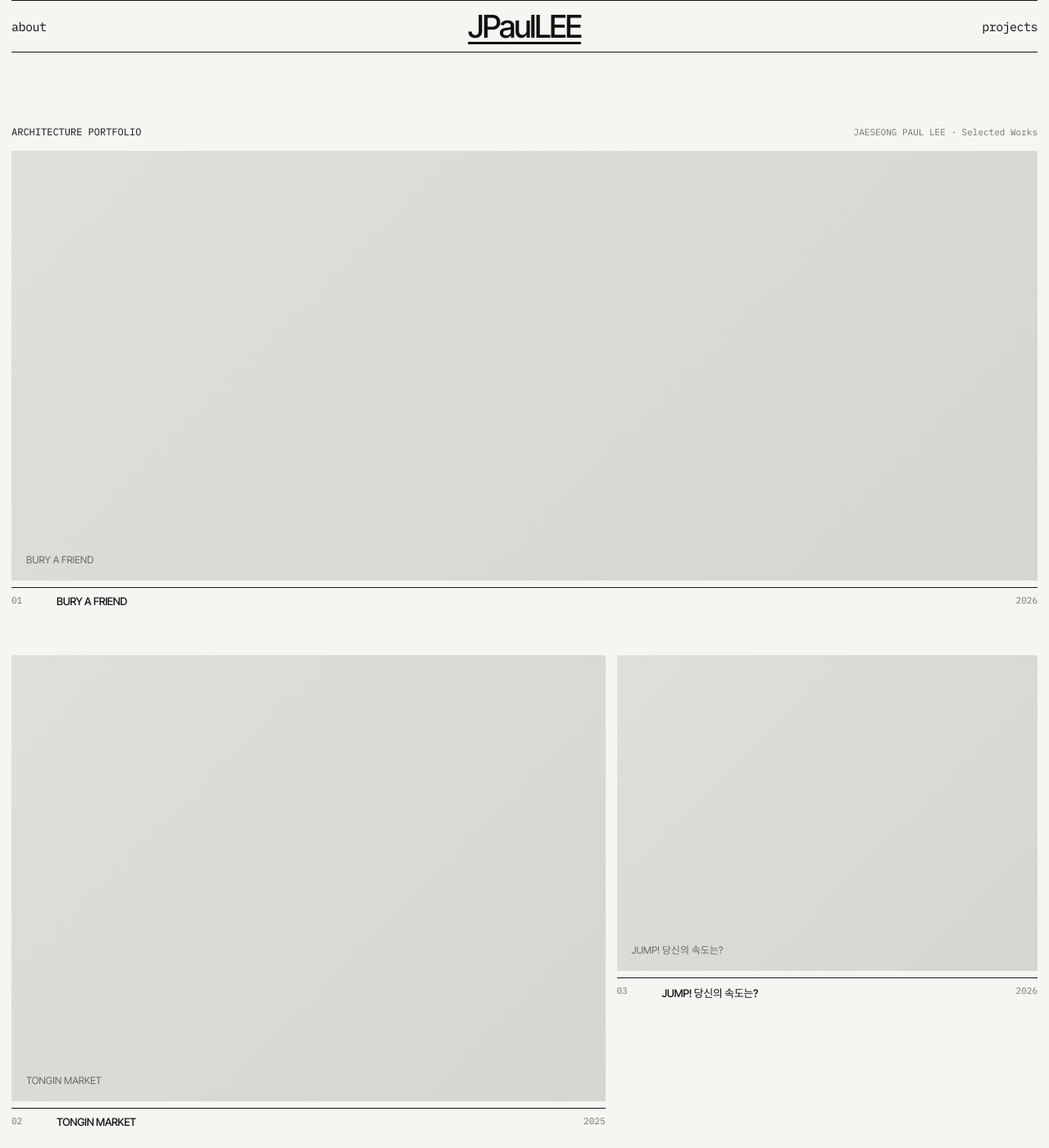
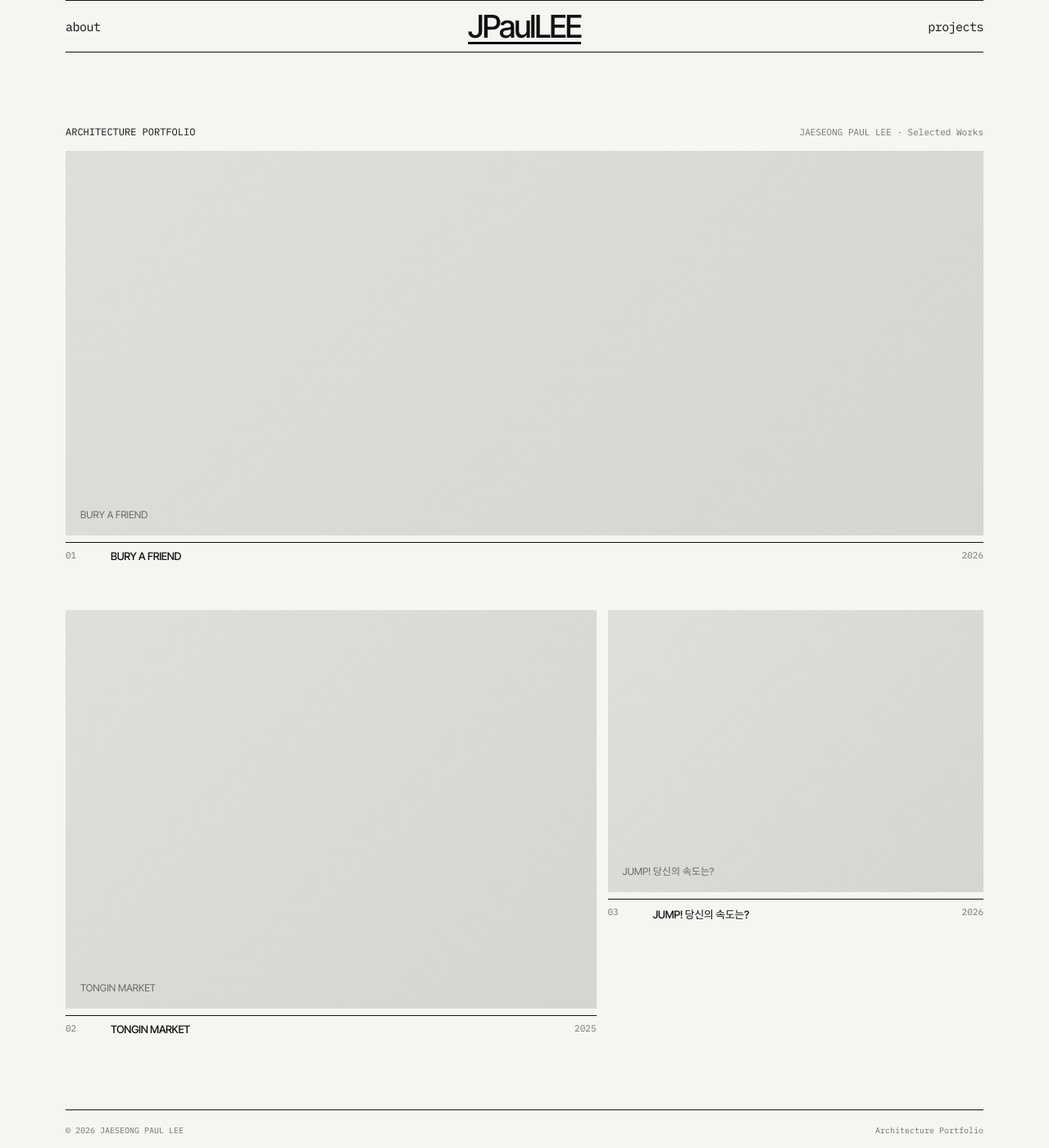
Before and after one commit to jaeseongpaullee/jaeseongpaullee.github.io, a Jekyll site: the page built from index.html, in a window 1280 px wide and 1400 px high. Shown: the whole window at 82% size. Built offline with Jekyll 4.4.1, drawn with Linux system fonts in a browser that asks for light colours.

Commit message:
Add files via upload

```diff
--- /dev/null
+++ b/_data/design.yml
@@ -0,0 +1,4 @@
+content_width: 1120
+font: original
+text_scale: 100
+heading_scale: 100
--- /dev/null
+++ b/_includes/design.html
@@ -0,0 +1,22 @@
+{% assign design = site.data.design %}
+{% if design.font == 'serif' %}
+<link href="https://fonts.googleapis.com/css2?family=Noto+Serif+KR:wght@400;500;600&display=swap" rel="stylesheet">
+{% endif %}
+<style>
+:root {
+  --content-width: {{ design.content_width | default: 1120 | plus: 0 | at_least: 900 | at_most: 1600 }}px;
+  --text-scale: {{ design.text_scale | default: 100 | plus: 0 | at_least: 85 | at_most: 125 | divided_by: 100.0 }};
+  --heading-scale: {{ design.heading_scale | default: 100 | plus: 0 | at_least: 75 | at_most: 125 | divided_by: 100.0 }};
+  {% case design.font %}
+  {% when 'sans' %}
+  --body-font: 'Noto Sans KR', Arial, sans-serif;
+  --detail-font: 'Noto Sans KR', Arial, sans-serif;
+  {% when 'serif' %}
+  --body-font: 'Noto Serif KR', Georgia, serif;
+  --detail-font: 'Noto Serif KR', Georgia, serif;
+  {% else %}
+  --body-font: 'Inter Tight', 'Noto Sans KR', Arial, sans-serif;
+  --detail-font: 'IBM Plex Mono', monospace;
+  {% endcase %}
+}
+</style>
--- a/_layouts/default.html
+++ b/_layouts/default.html
@@ -7,7 +7,8 @@
   <link rel="preconnect" href="https://fonts.googleapis.com">
   <link rel="preconnect" href="https://fonts.gstatic.com" crossorigin>
   <link href="https://fonts.googleapis.com/css2?family=IBM+Plex+Mono:wght@400;500&family=Inter+Tight:wght@400;500;600&family=Noto+Sans+KR:wght@400;500&display=swap" rel="stylesheet">
-  <link rel="stylesheet" href="{{ '/style.css' | relative_url }}?v=7">
+  <link rel="stylesheet" href="{{ '/style.css' | relative_url }}?v=8">
+  {% include design.html %}
 </head>
 <body>
   <a class="skip-link" href="#main">본문으로 건너뛰기</a>
--- a/style.css
+++ b/style.css
@@ -24,11 +24,7 @@ body {
   background: var(--bg);
   color: var(--text);
 
-  font-family:
-    "Inter Tight",
-    "Noto Sans KR",
-    Arial,
-    sans-serif;
+  font-family: var(--body-font);
 
   -webkit-font-smoothing: antialiased;
 }
@@ -70,7 +66,7 @@ a {
 .header-center {
   justify-self: center;
 
-  font-size: clamp(30px, 3vw, 44px);
+  font-size: calc(clamp(30px, 3vw, 44px) * var(--heading-scale, 1));
   font-weight: 500;
 
   line-height: 1;
@@ -84,9 +80,9 @@ a {
 
 .header-left,
 .header-right {
-  font-family: "IBM Plex Mono", monospace;
+  font-family: var(--detail-font);
 
-  font-size: 15px;
+  font-size: calc(15px * var(--text-scale, 1));
   letter-spacing: -0.035em;
 
   text-transform: lowercase;
@@ -139,8 +135,8 @@ a {
 }
 
 .home-intro-left {
-  font-family: "IBM Plex Mono", monospace;
-  font-size: 12px;
+  font-family: var(--detail-font);
+  font-size: calc(12px * var(--text-scale, 1));
 
   text-transform: uppercase;
 }
@@ -148,8 +144,8 @@ a {
 .home-intro-right {
   color: var(--gray);
 
-  font-family: "IBM Plex Mono", monospace;
-  font-size: 11px;
+  font-family: var(--detail-font);
+  font-size: calc(11px * var(--text-scale, 1));
 }
 
 
@@ -284,14 +280,14 @@ a {
 
   border-top: 1px solid var(--line);
 
-  font-size: 13px;
+  font-size: calc(13px * var(--text-scale, 1));
 }
 
 .work-number,
 .work-year {
-  font-family: "IBM Plex Mono", monospace;
+  font-family: var(--detail-font);
 
-  font-size: 11px;
+  font-size: calc(11px * var(--text-scale, 1));
 
   color: var(--gray);
 }
@@ -324,9 +320,9 @@ a {
 
   z-index: 2;
 
-  font-family: "IBM Plex Mono", monospace;
+  font-family: var(--detail-font);
 
-  font-size: 12px;
+  font-size: calc(12px * var(--text-scale, 1));
 
   color: #777772;
 }
@@ -368,8 +364,8 @@ a {
 
   margin: 0;
 
-  font-family: "IBM Plex Mono", monospace;
-  font-size: 12px;
+  font-family: var(--detail-font);
+  font-size: calc(12px * var(--text-scale, 1));
 
   text-transform: uppercase;
 }
@@ -377,12 +373,11 @@ a {
 .projects-title {
   margin: 0;
 
-  font-size:
-    clamp(
+  font-size: calc(clamp(
       58px,
       8vw,
       125px
-    );
+    ) * var(--heading-scale, 1));
 
   font-weight: 400;
 
@@ -437,9 +432,9 @@ a {
 /* number */
 
 .project-number {
-  font-family: "IBM Plex Mono", monospace;
+  font-family: var(--detail-font);
 
-  font-size: 11px;
+  font-size: calc(11px * var(--text-scale, 1));
 
   color: var(--gray);
 }
@@ -450,12 +445,11 @@ a {
 .project-name {
   margin: 0;
 
-  font-size:
-    clamp(
+  font-size: calc(clamp(
       36px,
       4vw,
       65px
-    );
+    ) * var(--heading-scale, 1));
 
   font-weight: 400;
 
@@ -470,7 +464,7 @@ a {
     0
     0;
 
-  font-size: 13px;
+  font-size: calc(13px * var(--text-scale, 1));
 
   color: var(--gray);
 }
@@ -479,9 +473,9 @@ a {
 /* meta */
 
 .project-meta {
-  font-family: "IBM Plex Mono", monospace;
+  font-family: var(--detail-font);
 
-  font-size: 11px;
+  font-size: calc(11px * var(--text-scale, 1));
 
   line-height: 1.7;
 }
@@ -498,7 +492,7 @@ a {
 
   color: var(--gray);
 
-  font-size: 13px;
+  font-size: calc(13px * var(--text-scale, 1));
 
   line-height: 1.55;
 }
@@ -537,9 +531,9 @@ a {
 .about-kicker {
   margin: 0;
 
-  font-family: "IBM Plex Mono", monospace;
+  font-family: var(--detail-font);
 
-  font-size: 12px;
+  font-size: calc(12px * var(--text-scale, 1));
 
   text-transform: uppercase;
 }
@@ -547,12 +541,11 @@ a {
 .about-name {
   margin: 0;
 
-  font-size:
-    clamp(
+  font-size: calc(clamp(
       70px,
       9vw,
       145px
-    );
+    ) * var(--heading-scale, 1));
 
   font-weight: 400;
 
@@ -573,12 +566,11 @@ a {
     0
     0;
 
-  font-size:
-    clamp(
+  font-size: calc(clamp(
       18px,
       1.7vw,
       25px
-    );
+    ) * var(--text-scale, 1));
 
   line-height: 1.55;
 
@@ -610,9 +602,9 @@ a {
 .cv-title {
   margin: 0;
 
-  font-family: "IBM Plex Mono", monospace;
+  font-family: var(--detail-font);
 
-  font-size: 11px;
+  font-size: calc(11px * var(--text-scale, 1));
 
   font-weight: 400;
 
@@ -645,9 +637,9 @@ a {
 .cv-year {
   color: var(--gray);
 
-  font-family: "IBM Plex Mono", monospace;
+  font-family: var(--detail-font);
 
-  font-size: 11px;
+  font-size: calc(11px * var(--text-scale, 1));
 }
 
 .cv-content strong {
@@ -655,7 +647,7 @@ a {
 
   margin-bottom: 3px;
 
-  font-size: 15px;
+  font-size: calc(15px * var(--text-scale, 1));
 
   font-weight: 500;
 }
@@ -663,7 +655,7 @@ a {
 .cv-content span {
   color: var(--gray);
 
-  font-size: 13px;
+  font-size: calc(13px * var(--text-scale, 1));
 }
 
 
@@ -672,12 +664,11 @@ a {
 .contact-email {
   display: inline-block;
 
-  font-size:
-    clamp(
+  font-size: calc(clamp(
       25px,
       3vw,
       46px
-    );
+    ) * var(--heading-scale, 1));
 
   letter-spacing: -0.05em;
 
@@ -706,9 +697,9 @@ a {
 
   color: var(--gray);
 
-  font-family: "IBM Plex Mono", monospace;
+  font-family: var(--detail-font);
 
-  font-size: 10px;
+  font-size: calc(10px * var(--text-scale, 1));
 }
 
 
@@ -748,12 +739,12 @@ a {
   }
 
   .header-center {
-    font-size: 25px;
+    font-size: calc(25px * var(--heading-scale, 1));
   }
 
   .header-left,
   .header-right {
-    font-size: 11px;
+    font-size: calc(11px * var(--text-scale, 1));
   }
 
 
@@ -801,7 +792,7 @@ a {
   }
 
   .projects-title {
-    font-size: 63px;
+    font-size: calc(63px * var(--heading-scale, 1));
   }
 
   .project-item {
@@ -833,7 +824,7 @@ a {
   }
 
   .project-name {
-    font-size: 34px;
+    font-size: calc(34px * var(--heading-scale, 1));
   }
 
 
@@ -848,7 +839,7 @@ a {
   }
 
   .about-name {
-    font-size: 65px;
+    font-size: calc(65px * var(--heading-scale, 1));
   }
 
   .cv-section {
@@ -870,8 +861,8 @@ a {
 /* CMS-driven layouts */
 .home-intro h1 { margin: 0; font-weight: 400; }
 .work-image img { display: block; width: 100%; height: 100%; position: absolute; inset: 0; object-fit: cover; }
-.image-empty { position: absolute; left: 18px; bottom: 18px; font-size: 12px; color: #666; }
-.about-name { font-size: clamp(38px, 7vw, 112px); line-height: 1; overflow-wrap: anywhere; }
+.image-empty { position: absolute; left: 18px; bottom: 18px; font-size: calc(12px * var(--text-scale, 1)); color: #666; }
+.about-name { font-size: calc(clamp(38px, 7vw, 112px) * var(--heading-scale, 1)); line-height: 1; overflow-wrap: anywhere; }
 .about-hero { min-height: 340px; }
 .project-item { grid-template-columns: 60px minmax(0, 1fr) minmax(100px, .35fr); }
 .project-name { line-height: 1.05; overflow-wrap: anywhere; }
@@ -895,3 +886,22 @@ a:focus-visible { outline: 2px solid currentColor; outline-offset: 4px; }
   html { scroll-behavior: auto; }
   *, *::before, *::after { transition: none !important; }
 }
+
+/* Shared centered content width; retain comfortable space on small screens. */
+:root {
+  --content-width: 1120px;
+  --text-scale: 1;
+  --heading-scale: 1;
+  --body-font: 'Inter Tight', 'Noto Sans KR', Arial, sans-serif;
+  --detail-font: 'IBM Plex Mono', monospace;
+}
+.site-header, .site-footer, main.home, main.about, main.projects {
+  width: min(var(--content-width), calc(100% - clamp(40px, 10vw, 160px)));
+  margin-left: auto;
+  margin-right: auto;
+}
+main.home, main.about, main.projects { padding-left: 0; padding-right: 0; }
+body { font-size: calc(16px * var(--text-scale)); }
+@media (max-width: 800px) {
+  .site-header, .site-footer, main.home, main.about, main.projects { width: calc(100% - 32px); }
+}
```
